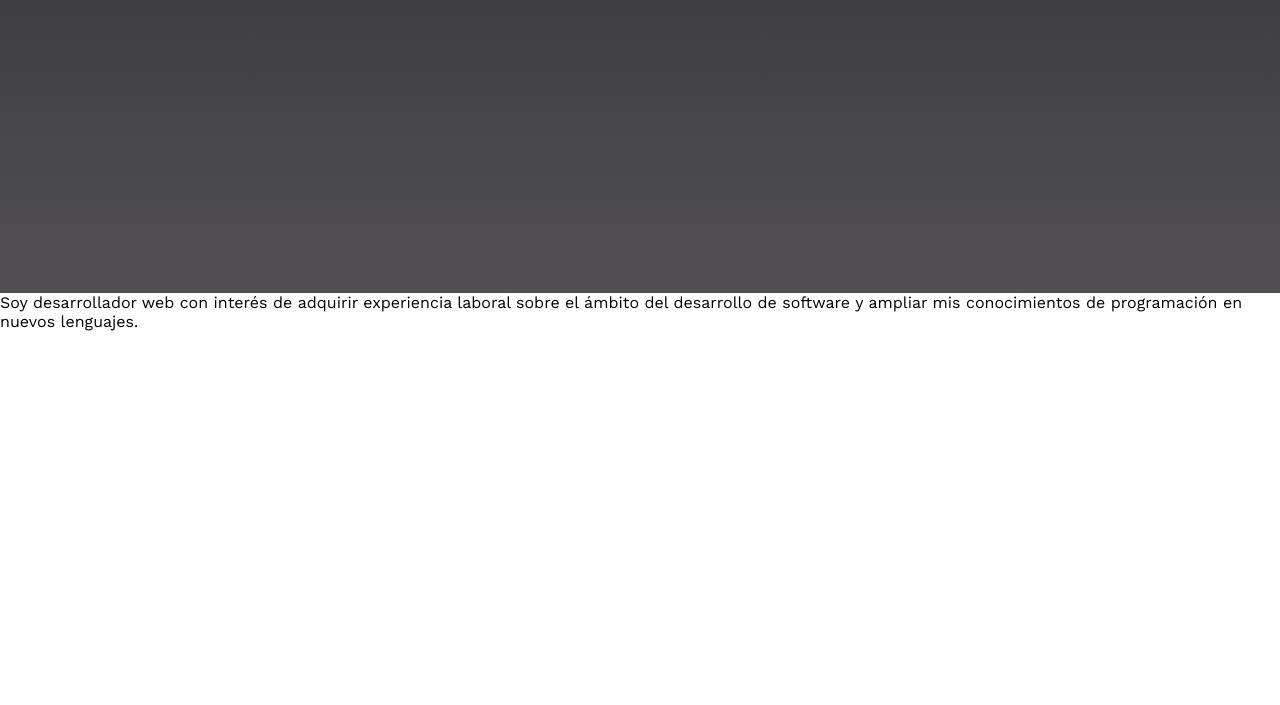
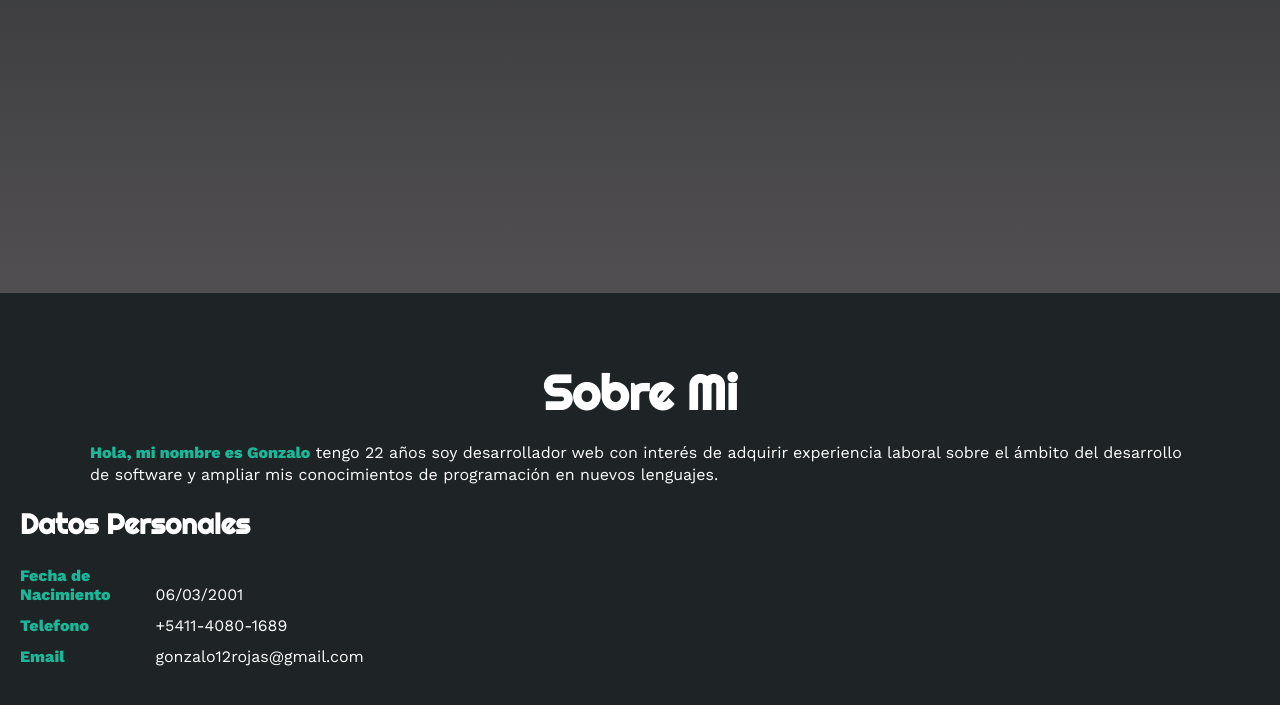
Before and after one commit to gonzalomrojas/portfolio, a plain HTML site: page index.html in a window 1280 px wide. Shown: the part 507-1212 px from the top of the page. Before the commit the page ends 838 px from the top, so only its background shows below. Drawn offline with nearby package versions, Linux system fonts and the light colour scheme.

Commit message:
Add files via upload
seccion acerca de mi

```diff
--- a/index.html
+++ b/index.html
@@ -35,17 +35,37 @@
                 <div class="contenedor-img">
                     <img src="assets/hero.JPG" alt="">
                 </div>
-                <h1>GONZALO MARTIN ROJAS</h1>
+                <h1>Gonzalo Martin Rojas</h1>
                 <h2>Desarrollador Web</h2>
             </div>
         </section>
     <!-- Seccion SOBRE MI -->
         <section id="sobreMi" class="sobreMi">
-            <div>
-                <!-- ACA VA TEXTO -->
-                <p>Soy desarrollador web con interés de adquirir experiencia laboral sobre el ámbito del desarrollo
-                    de software y ampliar mis conocimientos de programación en nuevos lenguajes.
-                    </p>
+            <div class="contenido-seccion">
+                <h2>Sobre Mi</h2>
+                <p><span>Hola, mi nombre es Gonzalo</span> tengo 22 años soy desarrollador web con interés de adquirir experiencia laboral sobre el ámbito del desarrollo
+                    de software y ampliar mis conocimientos de programación en nuevos lenguajes.</p>
+            </div>
+            <div class="fila">
+                <!-- Datos personales -->
+                <div class="col">
+                    <h3>Datos Personales</h3>
+                    <ul>
+                        <li>
+                            <strong>Fecha de Nacimiento</strong>
+                            06/03/2001
+                        </li>
+                        <li>
+                            <strong>Telefono</strong>
+                            +5411-4080-1689
+                        </li>
+                        <li>
+                            <strong>Email</strong>
+                            gonzalo12rojas@gmail.com
+                        </li>
+                    </ul>
+
+                </div>
             </div>
         </section>
 </body>
--- a/style.css
+++ b/style.css
@@ -100,3 +100,62 @@ html{
     font-size: 15px;
     font-weight: normal;
 }
+
+.sobreMi {
+    background-color: #1e2326;
+    color: #fff;
+    padding: 50px 20px;
+}
+
+.sobreMi .contenido-seccion {
+    max-width: 1100px;
+    margin: auto;
+}
+
+.sobreMi h2 {
+    font-size: 48px;
+    font-family: 'Righteous';
+    text-align: center;
+    padding: 20px 0;
+}
+
+.sobreMi .contenido-seccion p {
+    font: 18px;
+    line-height: 22px;
+    margin-bottom:20px ;
+}
+
+.sobreMi .contenido-seccion p span {
+    color: #1cb698;
+    font-weight: bold;
+}
+.sobreMi .fila {
+    display: flex;
+}
+
+.sobreMi .fila .col h3 {
+    font-size: 28px;
+    font-family: 'Righteous';
+    margin-bottom: 25px;
+}
+
+.sobreMi .fila .col ul {
+    list-style: none;
+}
+
+.sobreMi .fila .col ul li {
+    margin: 12px 0;
+}
+
+.sobreMi .fila .col ul li strong {
+    display: inline-block;
+    color: #1cb698;
+    width: 130px;
+}
+
+.sobreMi .fila .col ul li span {
+    background-color: #1cb698;
+    padding: 3px;
+    font-weight: bold;
+    border-radius: 5px;
+}
```
